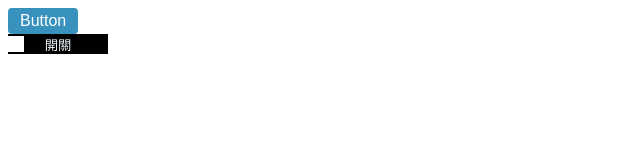
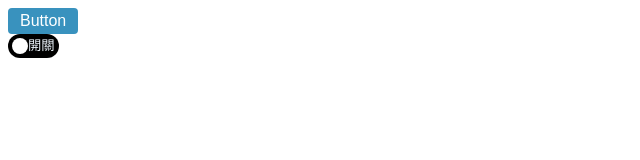
Before and after one commit to penspulse326/custom-react-ui, a React (Vite) app: page / in a window 1280 px wide. Shown: the top 160 px of the page, without its empty margins (0-640 px from the left). Built offline with nearby package versions, Linux system fonts and the light colour scheme.

Commit message:
feat: add Switch base styles

```diff
--- a/src/components/Switch/index.tsx
+++ b/src/components/Switch/index.tsx
@@ -1,12 +1,15 @@
-import { Label, StyledButton, Thumb } from './styled';
+import { useState } from 'react';
+import { StyledButton, Label, Thumb } from './styled';
 
 export interface SwitchProps {}
 
 const Switch = () => {
+  const [checked, setChecked] = useState(false);
+
   return (
-    <StyledButton>
-      <Thumb />
-      <Label>開關</Label>
+    <StyledButton type="button" onClick={() => setChecked(!checked)}>
+      <Thumb $isChecked={checked} />
+      <Label $isChecked={checked}>開關</Label>
     </StyledButton>
   );
 };
--- a/src/components/Switch/styled.ts
+++ b/src/components/Switch/styled.ts
@@ -1,36 +1,47 @@
 import styled, { css } from 'styled-components';
+
+interface Props {
+  $isChecked: boolean;
+}
+
+export const Label = styled.div<Props>`
+  position: relative;
+
+  display: flex;
+  justify-content: center;
+
+  color: aliceblue;
+  line-height: 1.2;
+
+  transition: 0.2s;
+`;
+
+export const Thumb = styled.div<Props>`
+  position: relative;
+
+  width: 1.2em;
+  height: 1.2em;
+  aspect-ratio: 1;
+  border-radius: 9999px;
+
+  background-color: #fff;
+
+  transition: 0.2s;
+`;
 
 export const StyledButton = styled.button`
   // base styles
   position: relative;
 
   display: flex;
-  justify-content: center;
   align-items: center;
 
-  padding: 4px 12px;
-  width: 100px;
-  height: 20px;
+  padding: 4px;
   border: none;
+  border-radius: 9999px;
   outline: none;
 
   background-color: black;
 
-  cursor: 'pointer';
+  cursor: pointer;
 `;
-
-export const Label = styled.div`
-  position: absolute;
-
-  color: aliceblue;
-`;
-
-export const Thumb = styled.div`
-  position: absolute;
-  left: 0;
-
-  width: 16px;
-  height: 16px;
-
-  background-color: #fff;
-`;
```
